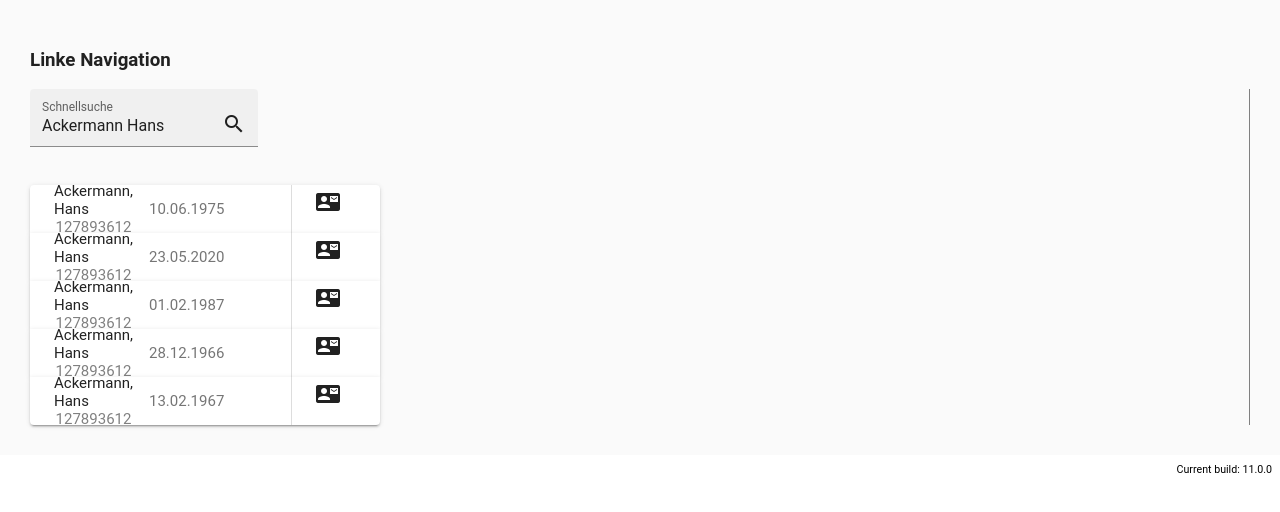
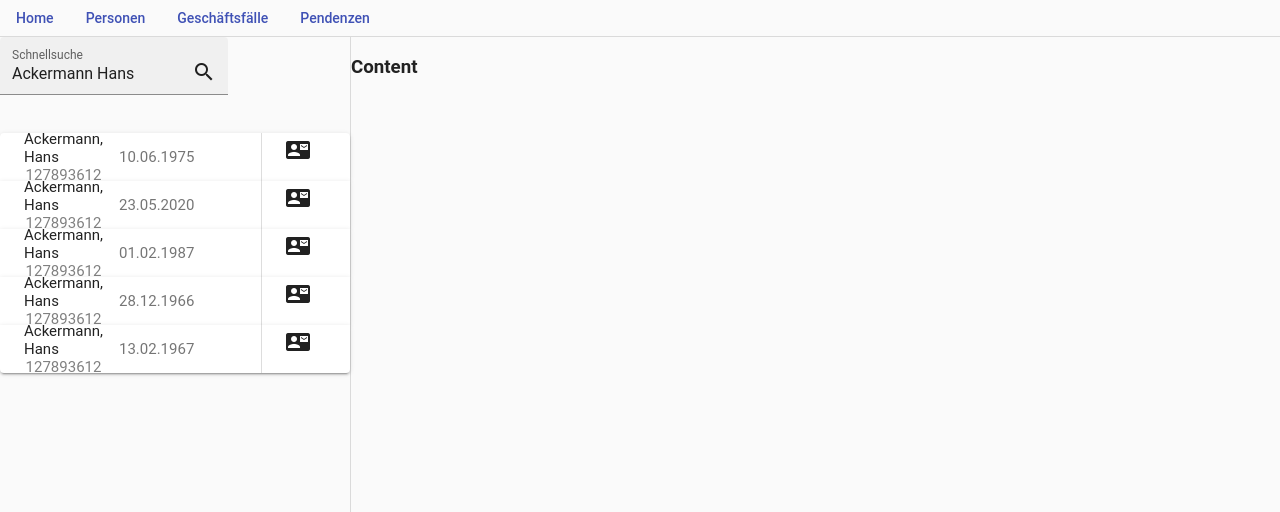
Before and after one commit to Joshuasony/angular-vpwhmt-xykp6o, an Angular app: page / in a window 1280 px wide. Shown: the top 512 px of the page. Built offline with nearby package versions, Linux system fonts and the light colour scheme.

Commit message:
Create basic app structure

```diff
--- a/src/app/expansion-overview-example.css
+++ b/src/app/expansion-overview-example.css
@@ -1,3 +1,16 @@
+.globale-navigation {
+  border-bottom: 1px solid #dadada;
+}
+
+.flex-wrapper {
+  display: flex;
+  height: 100vh;
+}
+
+.content {
+  background-color: #fafafa;
+}
+
 .mat-form-field + .mat-form-field {
   margin-left: 8px;
 }
--- a/src/app/expansion-overview-example.html
+++ b/src/app/expansion-overview-example.html
@@ -1,4 +1,12 @@
-<h3>Linke Navigation</h3>
+<div class="globale-navigation">
+  <div class="example-button-row">
+      <button mat-button color="primary">Home</button>
+      <button mat-button color="primary">Personen</button>
+      <button mat-button color="primary">Geschäftsfälle</button>
+      <button mat-button color="primary">Pendenzen</button>
+    </div>
+</div>
+<div class="flex-wrapper">
 <div class="linke-navigation">
   <mat-accordion>
     <!-- #docregion basic-panel -->
@@ -125,6 +133,10 @@
     </mat-expansion-panel>
   </mat-accordion>
 </div>
+<div class="content">
+  <h3>Content</h3>
+</div>
+</div>
 
 <!-- Copyright 2020 Google LLC. All Rights Reserved.
     Use of this source code is governed by an MIT-style license that
--- a/src/index.html
+++ b/src/index.html
@@ -1,8 +1,7 @@
 <link href="https://fonts.googleapis.com/icon?family=Material+Icons&display=block" rel="stylesheet">
 <div class="mat-app-background basic-container">
-  <expansion-overview-example>loading</expansion-overview-example>
+  <expansion-overview-example>dini muetter</expansion-overview-example>
 </div>
-<span class="version-info">Current build: 11.0.0</span>
 
 
 <!-- Copyright 2020 Google LLC. All Rights Reserved.
--- a/src/styles.scss
+++ b/src/styles.scss
@@ -3,24 +3,16 @@
 body {
   font-family: Roboto, Arial, sans-serif;
   margin: 0;
+  color: #fff;
 }
 mat-expansion-panel {
     width: 350px;
 }
 .foo {
   max-width: 90%;
-  widht: 90%;
 }
 mat-panel-title {
   flex-direction: column;
-}
-.basic-container {
-  padding: 30px;
-}
-.version-info {
-  font-size: 8pt;
-  float: right;
-  margin: 8px;
 }
 
 .star {
@@ -28,7 +20,7 @@ mat-panel-title {
 }
 
 .linke-navigation {
-  border-right: 1px solid gray;
+  border-right: 1px solid #dadada;
 }
 
 
```
